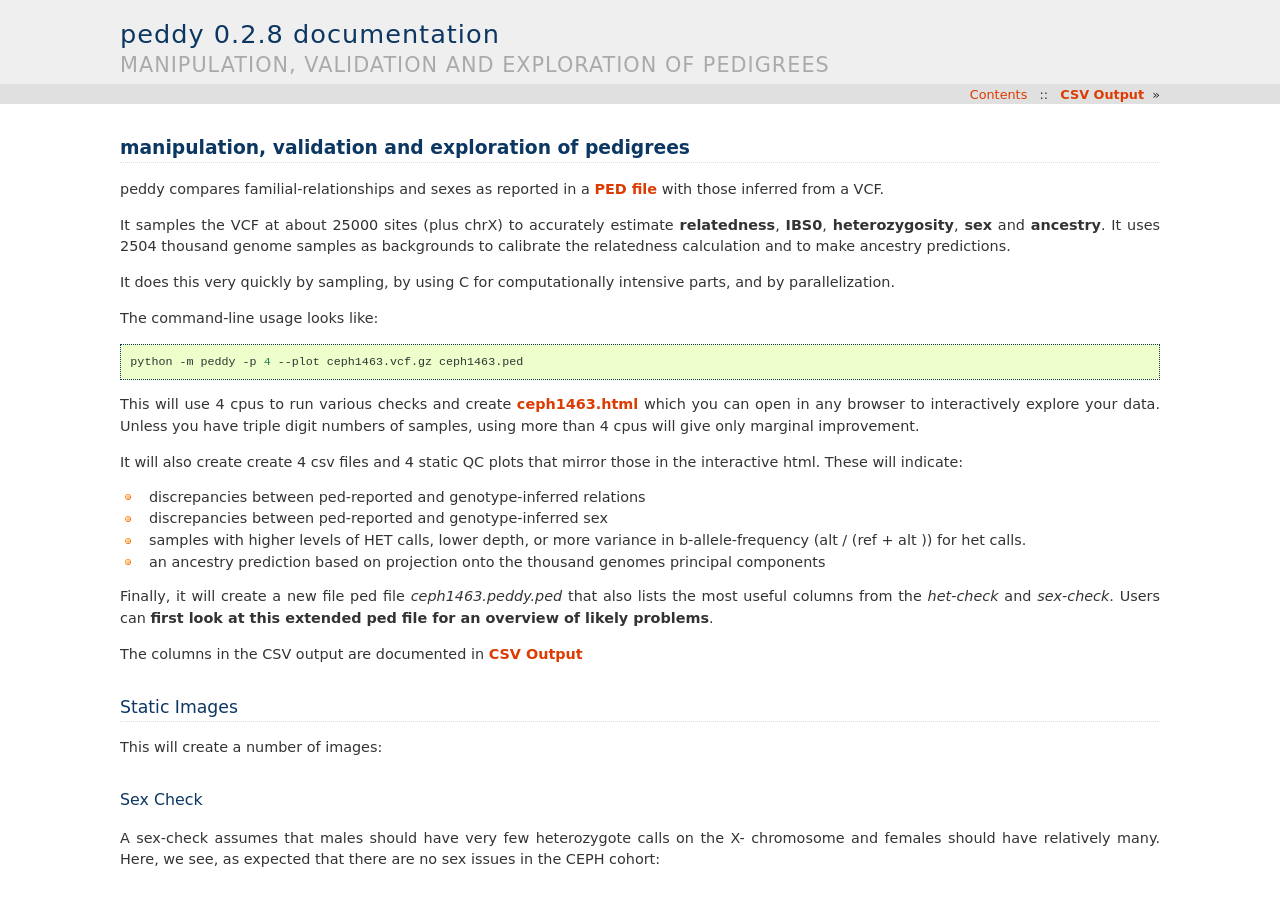
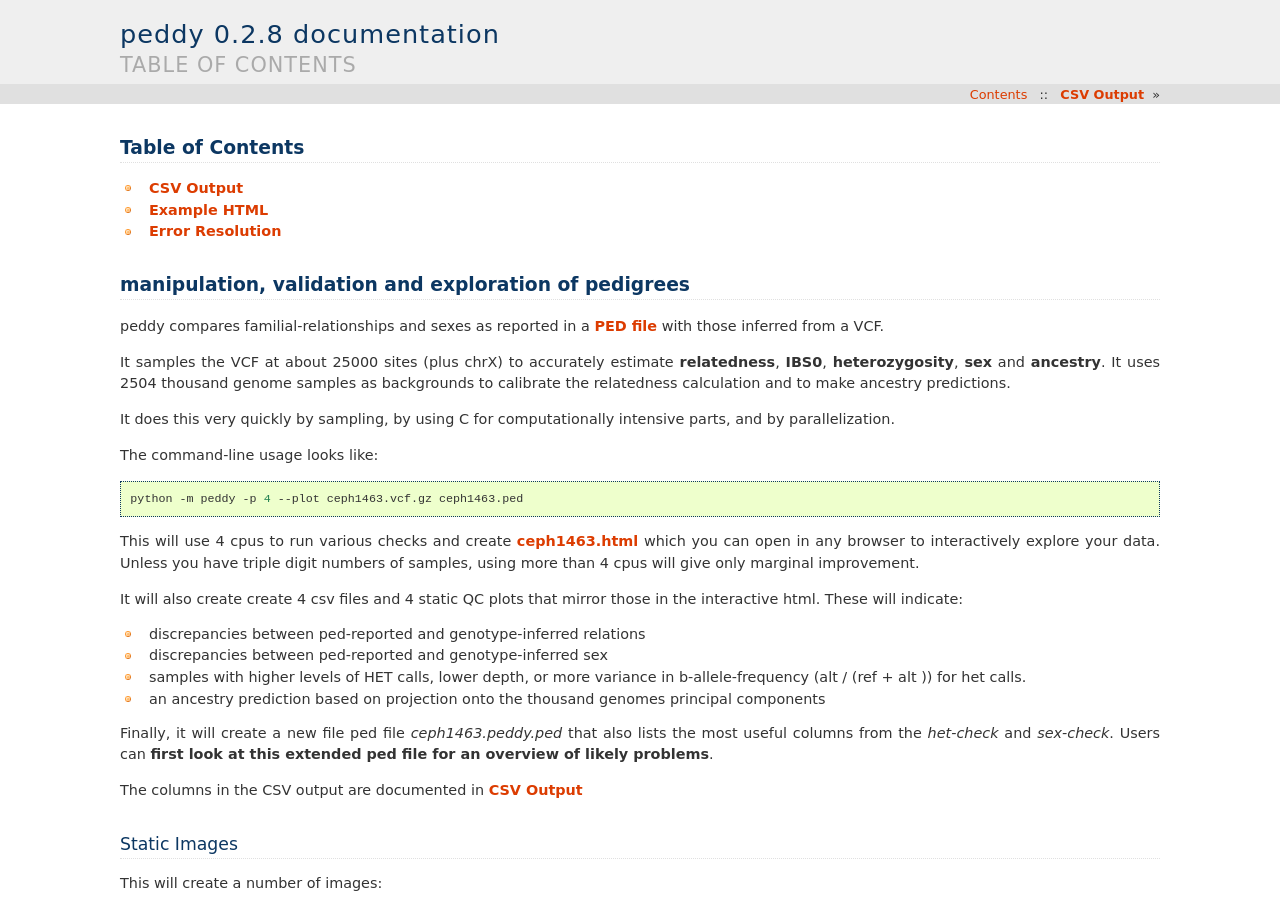
Before and after one commit to brentp/peddy, a Sphinx documentation site: the page built from docs/index.rst, in a window 1280 px wide and 900 px high. Built offline with Sphinx 7.4.7, drawn with Linux system fonts in a browser that asks for light colours; some of the changed lines change nothing that is shown; some of the changed text lies outside the part shown.

Commit message:
fix TOC and linking

```diff
--- a/docs/index.rst
+++ b/docs/index.rst
@@ -1,3 +1,14 @@
+Table of Contents
+=================
+
+.. toctree::
+   :maxdepth: 1
+
+   output
+   html
+   resolve
+
+
 manipulation, validation and exploration of pedigrees
 =====================================================
 
@@ -102,12 +113,4 @@ CSVs
 ++++
 
 For each of those images, there is a corresponding `.csv` file.
-See `output` for a description of the columns.
-
-
-.. toctree::
-   :maxdepth: 1
-
-   output
-   html
-   resolve
+See :ref:`output` for a description of the columns.
```
